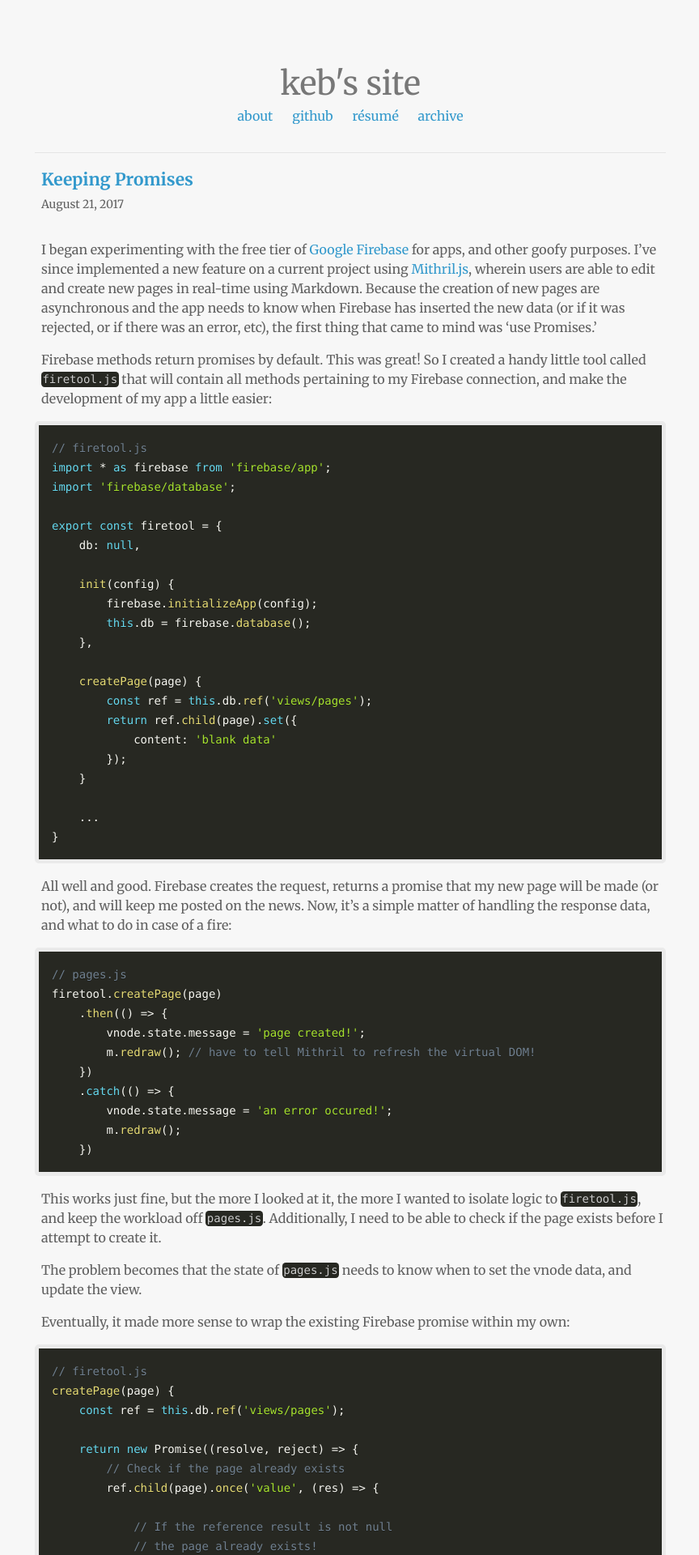
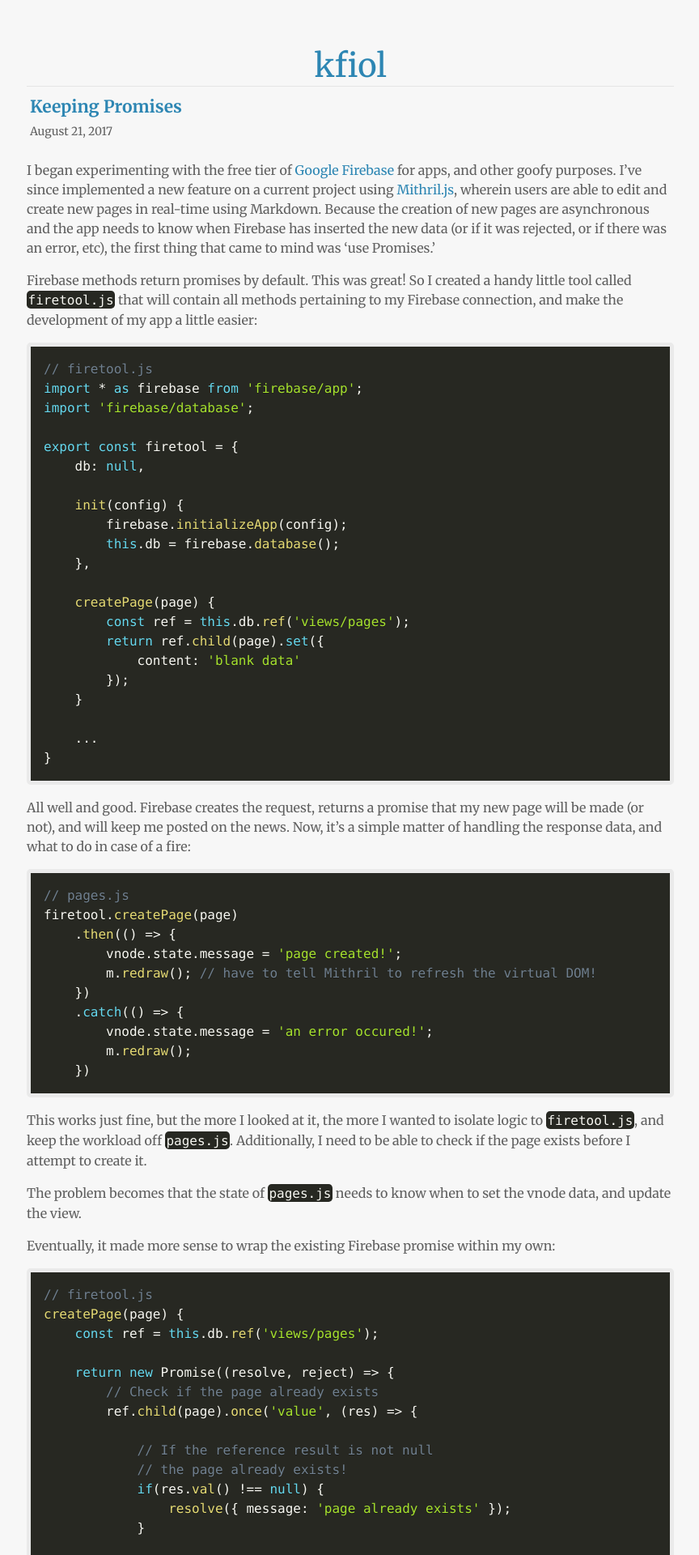
Before and after one commit to kevinfiol/kevinfiol.github.io, a Jekyll site: the page built from index.html, in a window 1280 px wide. Shown: the top 1920 px of the page at 81% size, without its empty margins (207-1071 px from the left). Built offline with Jekyll 4.4.1, drawn with Linux system fonts in a browser that asks for light colours; nearby versions of some CDN libraries; the list of posts is cut into pages by our own code.

Commit message:
initial redesigning

```diff
--- a/_includes/header.html
+++ b/_includes/header.html
@@ -1,32 +1,20 @@
 <!DOCTYPE html>
-<html>
-
+<html lang="en">
 <head>
 	<title>{{ page.title }}</title>
-	<meta charset='utf-8'>
-	<meta http-equiv="X-UA-Compatible" content="chrome=1">
-	<meta name="viewport" content="width=device-width, initial-scale=1, user-scalable=no">
-	<meta name="chromesniffer" id="chromesniffer_meta" content="{"jQuery":1.6.2"}">
-	<link rel="shortcut icon" href="{{ site.baseurl }}/static/favicon2.ico" type="image/x-icon"/>
+	<meta charset="UTF-8">
+	<meta name="viewport" content="width=device-width, initial-scale=1.0">
+	<meta http-equiv="X-UA-Compatible" content="ie=edge">
+	<link href="https://fonts.googleapis.com/css?family=Merriweather:400,700" rel="stylesheet">
+	<link rel="shortcut icon" href="{{ site.baseurl }}/static/favicon.ico" type="image/x-icon"/>
 	<link rel="stylesheet" href="{{ site.baseurl }}/static/css/responsive-nav.css">
 	<link href="{{ site.baseurl }}/static/css/prism.css" type="text/css" rel="stylesheet" />
-	<link href="{{ site.baseurl }}/static/css/styles.css" type="text/css" rel="stylesheet" />
-	<script src="{{ site.baseurl }}/static/js/responsive-nav.min.js"></script>
+	<link href="{{ site.baseurl }}/static/css/base.css" type="text/css" rel="stylesheet" />
 	<script src="{{ site.baseurl }}/static/js/prism.js"></script>
 </head>
 
 <body>
-
-<div class="wrapper">
-	<header>
-		<h1 id="title"><a href="{{ site.baseurl }}/">keb's site</a></h1>
-		<a href="#" class="nav-toggle" aria-hidden="false">☰</a>
-		<nav class="nav-collapse">
-			<ul class="nav">
-				<li><a href="{{ site.baseurl }}/about.html">about</a></li>
-				<li><a href="http://github.com/kevinfiol/">github</a></li>
-				<li><a href="https://drive.google.com/file/d/0B4bGU-voZesnSXE0d1JESm1wRjA/view?usp=sharing">résumé</a></li>
-				<li><a href="{{ site.baseurl }}/archive.html">archive</a></li>
-			</ul>
-		</nav>
-	</header>
+	<div class="container">
+		<header>
+			<h1 class="title"><a href="{{ site.baseurl }}/">kfiol</a></h1>
+		</header>
--- a/_layouts/post.html
+++ b/_layouts/post.html
@@ -5,7 +5,7 @@
 <section id="main">
 	<div class="post">
 		<hr>
-		<div class="blog_title">
+		<div class="blog-title">
 			<h1>{{ page.title }}</h1>
 			<time>{{ page.date | date: '%B %d, %Y' }}</time>
 		</div>
--- a/archive.html
+++ b/archive.html
@@ -8,7 +8,7 @@
 	<hr>
 
 	{% for post in site.posts %}
-	<p> <span id="archive_date">{{ post.date | date_to_string }}</span> » <a id="archive_link" href="{{ post.url }}">{{ post.title }}</a></p>
+	<p> <span class="archive-date">{{ post.date | date_to_string }}</span> » <a class="archive-link" href="{{ post.url }}">{{ post.title }}</a></p>
 	{% endfor %}
 
 </section>
--- a/index.html
+++ b/index.html
@@ -7,7 +7,7 @@
 	{% for post in paginator.posts %}
 	<div class="post">
 		<hr>
-		<div class="blog_title" id="home">
+		<div class="blog-title" id="home">
 			<h1><a href="{{ post.url }}">{{ post.title }}</a></h1>
 			<time>{{ post.date | date: '%B %d, %Y' }}</time>
 		</div>
--- /dev/null
+++ b/static/css/base.css
@@ -0,0 +1,66 @@
+/** Animations **/
+/* * { animation:fade-in 0.5s; }
+@keyframes fade-in { from {opacity:0;} to {opacity:1;} } */
+
+html { overflow-y: scroll; }
+
+body {
+    background-color: #f7f7f7;
+    padding: 2em;
+    color: #606060;
+    font-family: "Merriweather", Cambria, serif;
+}
+
+.title { text-align: center; font-size: 2.5em; margin: 0; }
+.container { max-width: 800px; margin: 1em auto; }
+
+/** Hyperlinks **/
+.gitlink { font-size: 11px; }
+
+/** Content **/
+.post { font-weight: 400; line-height: 1.5em; margin-bottom: 3rem; }
+.blog-title { font-weight: 100; font-size: 14px; padding: .5rem .25rem; }
+.blog-title h1, h2 { line-height: 0; font-weight: bold; }
+.img-container { text-align: center; margin: 10px 0px; }
+
+pre {
+    border: 5px solid #eaeaea;
+    margin: 0px auto 0px auto;
+    -webkit-border-radius: 3px;
+    -moz-border-radius: 3px;
+    border-radius: 3px;
+}
+
+/** Archive **/
+.archive-date { display: inline-block; width: 100px; }
+.archive-link { padding-left: 1rem; }
+
+/** Misc Elements **/
+small { font-size: 10px; }
+h1, h2, h3 { font-weight: 400; color: #404040; }
+hr { border:0; background:#e5e5e5; height:1px; margin:0; }
+h1 a {
+    color: rgb(45, 134, 179);
+    transition: color .35s ease-in-out;
+    -moz-transition: color .35s ease-in-out;
+    -webkit-transition: color .35s ease-in-out;
+}
+	h1 a:hover {
+		color: #1e5978;
+		transition: color .35s ease-in-out;
+   		-moz-transition: color .35s ease-in-out;
+   		-webkit-transition: color .35s ease-in-out;
+	}
+a {
+	color: rgb(45, 134, 179);
+	text-decoration: none;
+	transition: color .35s ease-in-out;
+   	-moz-transition: color .35s ease-in-out;
+   	-webkit-transition: color .35s ease-in-out;
+}
+    a:hover {
+        color: #1e5978;
+        transition: color .35s ease-in-out;
+    -moz-transition: color .35s ease-in-out;
+    -webkit-transition: color .35s ease-in-out;
+    }
```
Also changed, not shown: _includes/footer.html (+0 -9 lines), static/favicon.png (renamed from static/favicon2.png).
